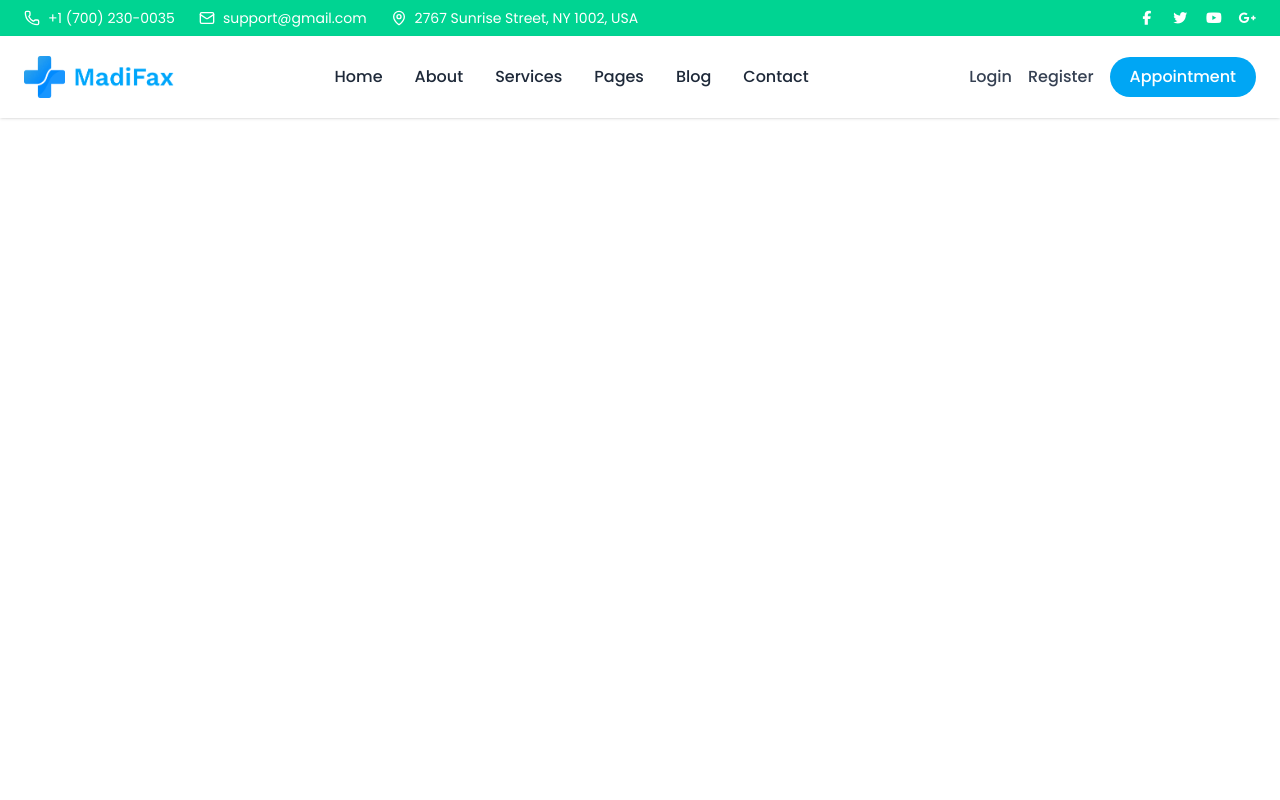
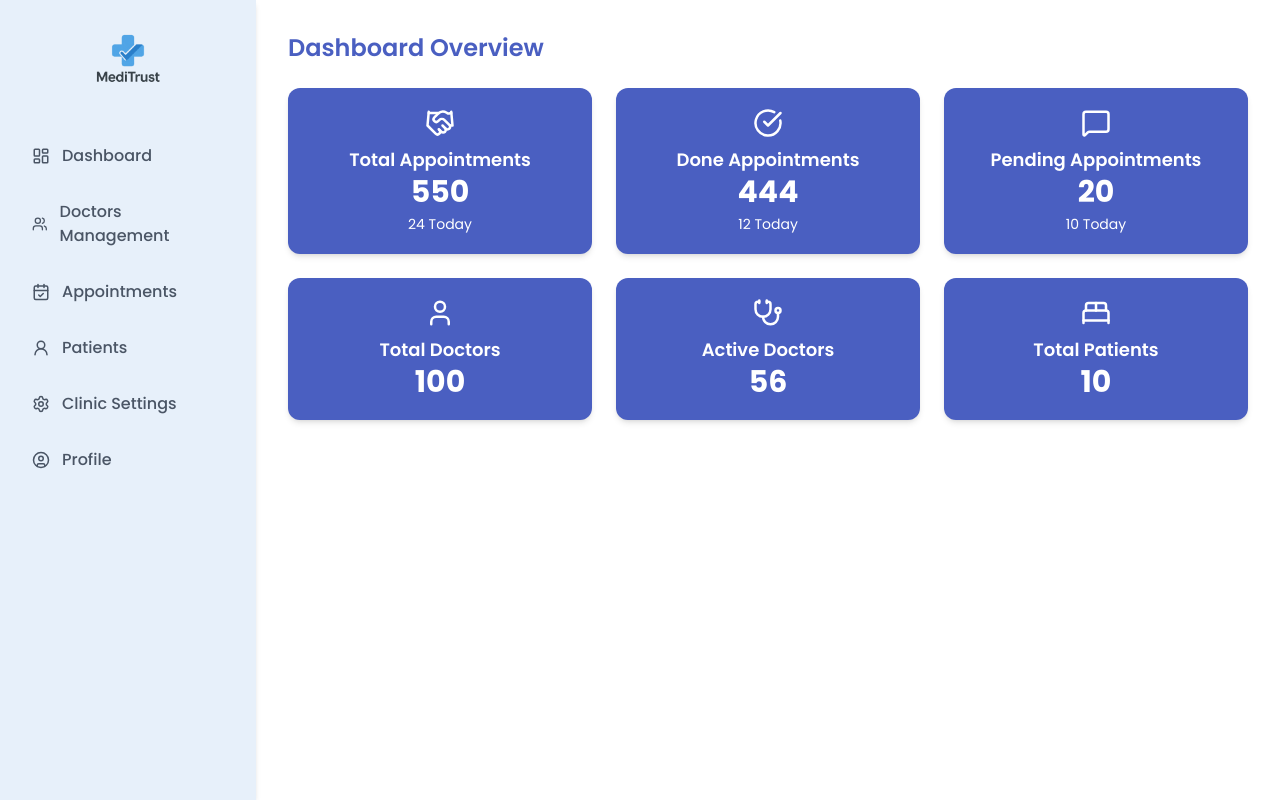
Before and after one commit to Tirasha/clinic-appointment-frontend, a React (Vite) app: page /admin in a window 1280 px wide. Built offline with nearby package versions, Linux system fonts and the light colour scheme.

Commit message:
Admin Part

```diff
--- a/src/App.jsx
+++ b/src/App.jsx
@@ -1,22 +1,33 @@
-import React from 'react'
+import React from "react";
 import { BrowserRouter as Router, Routes, Route } from "react-router-dom";
+
+// Frontend
+import Navbar from "./components/Navbar";
 import Home from "./pages/Home/Home";
-import Navbar from './components/Navbar';
-import AboutUsPage from './pages/Home/AboutUsPage';
-import ServicePage from './pages/Home/ServicePage';
+import AboutUsPage from "./pages/Home/AboutUsPage";
+import ServicePage from "./pages/Home/ServicePage";
 
+// Admin
+import AdminLayout from "./admin/AdminLayout";
 
 const App = () => {
+  const isAdmin = window.location.pathname.startsWith("/admin");
+
   return (
     <Router>
-      <Navbar />
+      {!isAdmin && <Navbar />}
+
       <Routes>
+        {/* Frontend */}
         <Route path="/" element={<Home />} />
         <Route path="/about" element={<AboutUsPage />} />
         <Route path="/services" element={<ServicePage />} />
+
+        {/* Admin */}
+        <Route path="/admin/*" element={<AdminLayout />} />
       </Routes>
     </Router>
-  )
-}
+  );
+};
 
-export default App
+export default App;
--- /dev/null
+++ b/src/admin/AdminLayout.jsx
@@ -0,0 +1,33 @@
+import React from "react";
+import { Routes, Route } from "react-router-dom";
+import AdminSidebar from "../components/AdminSidebar"; // import the new Sidebar
+import Dashboard from "./Dashboard";
+import Doctors from "./Doctors";
+import Appointments from "./Appointments";
+import Patients from "./Patients";
+import ClinicSettings from "./ClinicSettings";
+import Profile from "./Profile";
+
+const AdminLayout = () => {
+  return (
+    <div style={{ display: "flex", height: "100vh" }}>
+      {/* Sidebar */}
+      <AdminSidebar />
+
+      {/* Main Content */}
+      <div style={{ flex: 1, padding: "2rem" }}>
+        <Routes>
+          <Route path="/" element={<Dashboard />} />
+          <Route path="dashboard" element={<Dashboard />} />
+          <Route path="doctors" element={<Doctors />} />
+          <Route path="appointments" element={<Appointments />} />
+          <Route path="patients" element={<Patients />} />
+          <Route path="clinic-settings" element={<ClinicSettings />} />
+          <Route path="profile" element={<Profile />} />
+        </Routes>
+      </div>
+    </div>
+  );
+};
+
+export default AdminLayout;
--- /dev/null
+++ b/src/admin/Appointments.jsx
@@ -0,0 +1,7 @@
+import React from "react";
+
+const Dashboard = () => {
+  return <h1>Dashboard Page</h1>;
+};
+
+export default Dashboard;
--- /dev/null
+++ b/src/admin/ClinicSettings.jsx
@@ -0,0 +1,7 @@
+import React from "react";
+
+const Dashboard = () => {
+  return <h1>Dashboard Page</h1>;
+};
+
+export default Dashboard;
--- /dev/null
+++ b/src/admin/Dashboard.jsx
@@ -0,0 +1,34 @@
+import React from "react";
+import { Handshake, CheckCircle, MessageSquare, User, Stethoscope, BedDouble } from "lucide-react";
+
+const Dashboard = () => {
+  const cards = [
+    { title: "Total Appointments", value: 550, sub: "24 Today", icon: <Handshake size={30} />, color: "#E3ECFF" },
+    { title: "Done Appointments", value: 444, sub: "12 Today", icon: <CheckCircle size={30} />, color: "#E3ECFF" },
+    { title: "Pending Appointments", value: 20, sub: "10 Today", icon: <MessageSquare size={30} />, color: "#E3ECFF" },
+    { title: "Total Doctors", value: 100, sub: "", icon: <User size={30} />, color: "#E3ECFF" },
+    { title: "Active Doctors", value: 56, sub: "", icon: <Stethoscope size={30} />, color: "#E3ECFF" },
+    { title: "Total Patients", value: 10, sub: "", icon: <BedDouble size={30} />, color: "#E3ECFF" },
+  ];
+
+  return (
+    <div>
+      <h2 className="text-2xl font-semibold text-[#4A5FC1] mb-6">Dashboard Overview</h2>
+      <div className="grid grid-cols-1 sm:grid-cols-2 lg:grid-cols-3 gap-6">
+        {cards.map((card, i) => (
+          <div
+            key={i}
+            className="bg-[#4A5FC1] text-white rounded-xl p-5 flex flex-col items-center justify-center shadow-md"
+          >
+            <div className="mb-2">{card.icon}</div>
+            <h3 className="text-lg font-semibold">{card.title}</h3>
+            <p className="text-3xl font-bold">{card.value}</p>
+            {card.sub && <span className="text-sm mt-1">{card.sub}</span>}
+          </div>
+        ))}
+      </div>
+    </div>
+  );
+};
+
+export default Dashboard;
--- /dev/null
+++ b/src/admin/Doctors.jsx
@@ -0,0 +1,7 @@
+import React from "react";
+
+const Dashboard = () => {
+  return <h1>Dashboard Page</h1>;
+};
+
+export default Dashboard;
--- /dev/null
+++ b/src/admin/Patients.jsx
@@ -0,0 +1,7 @@
+import React from "react";
+
+const Dashboard = () => {
+  return <h1>Dashboard Page</h1>;
+};
+
+export default Dashboard;
--- /dev/null
+++ b/src/admin/Profile.jsx
@@ -0,0 +1,7 @@
+import React from "react";
+
+const Dashboard = () => {
+  return <h1>Dashboard Page</h1>;
+};
+
+export default Dashboard;
--- /dev/null
+++ b/src/components/AdminSidebar.jsx
@@ -0,0 +1,70 @@
+import React from "react";
+import { NavLink } from "react-router-dom";
+import {
+  LayoutDashboard,
+  Users,
+  CalendarCheck,
+  UserRound,
+  Settings,
+  UserCircle,
+} from "lucide-react";
+import MediTrust from "../assets/MediTrust.png";
+
+const AdminSidebar = () => {
+  const menuItems = [
+    { name: "Dashboard", icon: <LayoutDashboard size={18} />, path: "/admin/dashboard" },
+    { name: "Doctors Management", icon: <Users size={18} />, path: "/admin/doctors" },
+    { name: "Appointments", icon: <CalendarCheck size={18} />, path: "/admin/appointments" },
+    { name: "Patients", icon: <UserRound size={18} />, path: "/admin/patients" },
+    { name: "Clinic Settings", icon: <Settings size={18} />, path: "/admin/clinic-settings" },
+    { name: "Profile", icon: <UserCircle size={18} />, path: "/admin/profile" },
+  ];
+
+  return (
+    <div className="w-64 bg-[#E7F0FA] p-5 flex flex-col shadow-md min-h-screen">
+      {/* Logo */}
+      <div className="flex justify-center mb-8">
+        <img src={MediTrust} alt="logo" className="w-20 h-20" />
+      </div>
+
+      {/* Menu */}
+      <ul className="space-y-2">
+        {menuItems.map((item, i) => (
+          <li key={i} className="relative">
+            <NavLink
+              to={item.path}
+              className={({ isActive }) =>
+                `flex items-center gap-3 p-3 rounded-l-xl pr-6 font-medium transition-all duration-300 relative ${
+                  isActive
+                    ? "bg-[#D6E4FF] text-[#1E40AF]"
+                    : "text-gray-600 hover:bg-[#D6E4FF] hover:text-[#1E40AF]"
+                }`
+              }
+            >
+              {({ isActive }) => (
+                <>
+                  <span className="flex items-center gap-3 w-full">
+                    {item.icon}
+                    {item.name}
+                  </span>
+
+                  {/* Right arrow (triangle) */}
+                  {isActive && (
+                    <span
+                      className="absolute right-[-10px] top-1/2 -translate-y-1/2 w-0 h-0
+                      border-t-[10px] border-t-transparent
+                      border-b-[10px] border-b-transparent
+                      border-l-[10px] border-l-[#D6E4FF]"
+                    ></span>
+                  )}
+                </>
+              )}
+            </NavLink>
+          </li>
+        ))}
+      </ul>
+    </div>
+  );
+};
+
+export default AdminSidebar;
--- /dev/null
+++ b/src/components/AdminTopbar.jsx
@@ -0,0 +1,15 @@
+import React from "react";
+
+const AdminTopbar = () => {
+  return (
+    <div className="flex items-center justify-between px-6 py-3 bg-white border-b shadow-sm">
+      <div>
+        <h2 className="text-xl font-bold text-[#4A5FC1]">Dashboard</h2>
+        <p className="text-sm text-gray-500">Administrator ▸ Dashboard</p>
+      </div>
+      <div className="text-gray-700 font-medium">Welcome, Admin</div>
+    </div>
+  );
+};
+
+export default AdminTopbar;
```
Also changed, not shown: src/assets/MediTrust.png (added), 1 other file (tests, documents, lock files or other folders).
